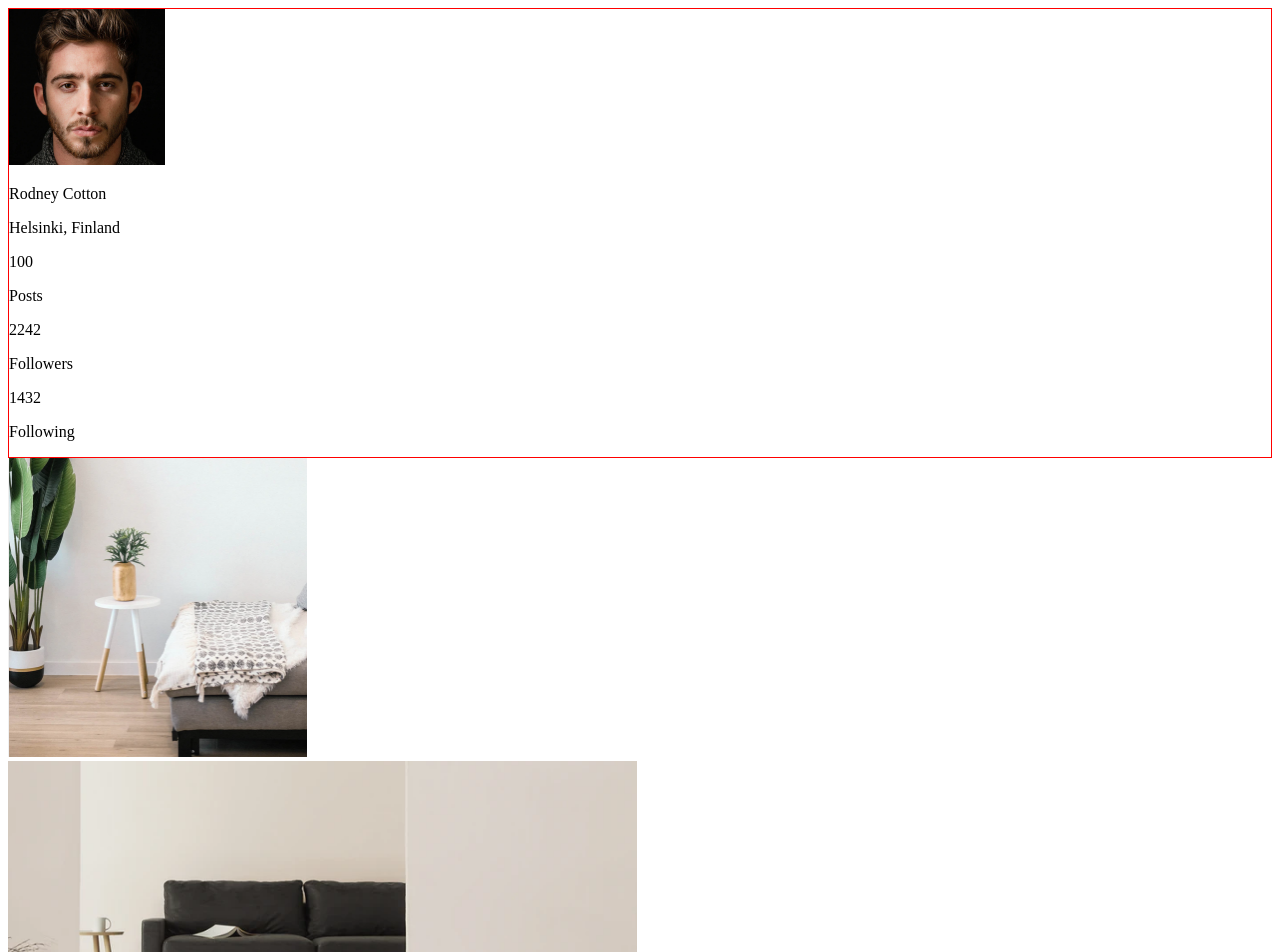
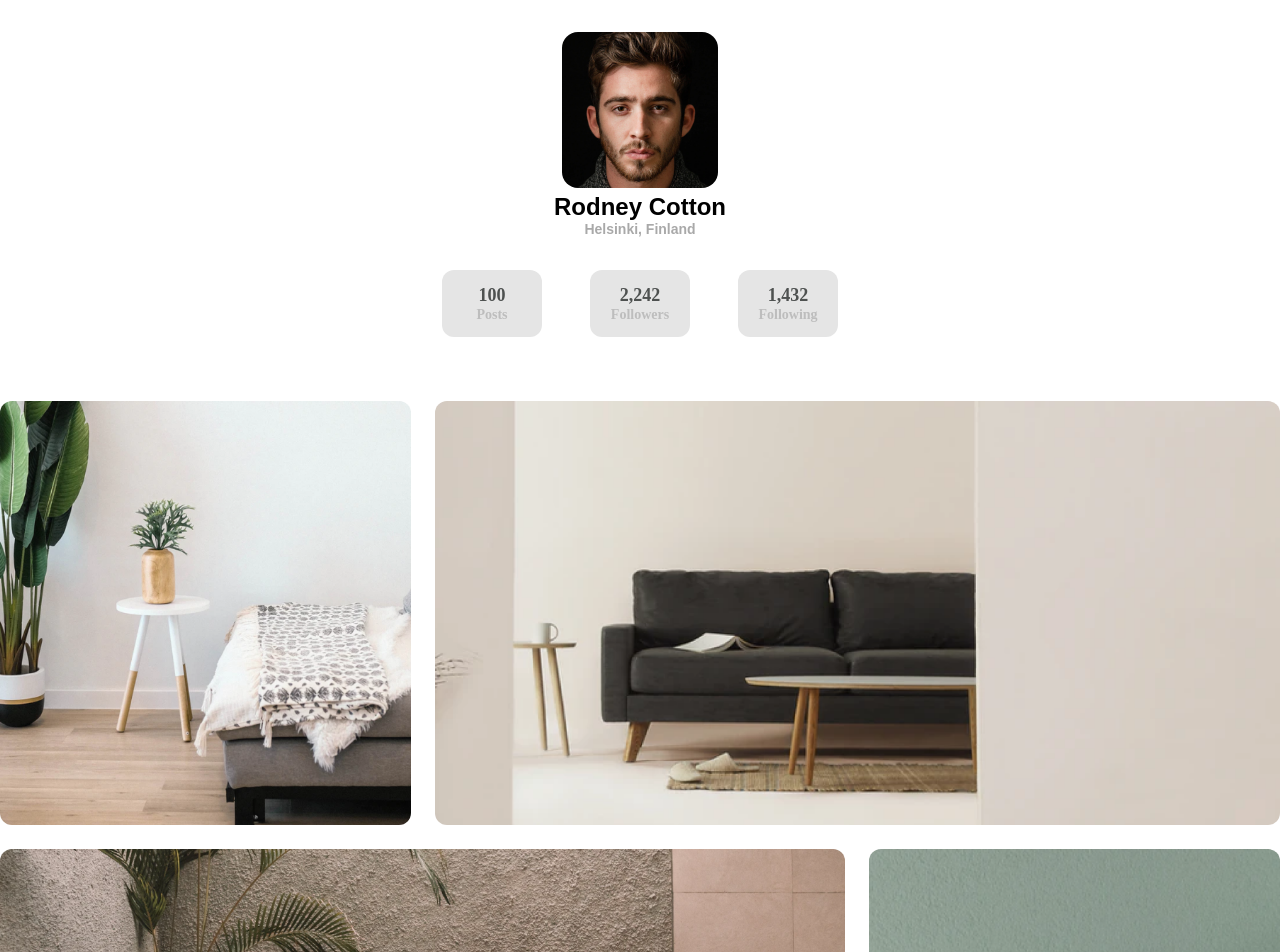
Before and after one commit to iamdarshangowda/My-Gallery, a plain HTML site: page index.html in a window 1280 px wide. Shown: the top 952 px of the page. Drawn offline with Linux system fonts and the light colour scheme.

Commit message:
updated css

```diff
--- a/css/style.css
+++ b/css/style.css
@@ -1,56 +1,161 @@
-/*
 * {
   padding: 0;
   margin: 0;
+  box-sizing: inherit;
+}
+
+html {
   box-sizing: border-box;
 }
-*/
 
 .container {
-  display: flex;
-  flex-wrap: wrap;
+  width: 60%;
+  margin: 2rem auto;
 }
 
-.top-box {
-    border: 1px solid red;
-    width: 100%;
+.profile {
+  display: flex;
+  flex-direction: column;
+  align-items: center;
 }
 
-.profile-img {
+.profile-img img {
   width: 156px;
   height: 156px;
+  border-radius: 16px;
 }
 
-.all-photos {
-    width: 80%;
+h3 {
+  font-family: 'Montserrat', sans-serif;
+  font-style: normal;
+  font-weight: 600;
+  font-size: 24px;
+  line-height: 29px;
 }
 
-.photo1 {
-  width: 299px;
-  height: 299px;
+h4 {
+  font-family: 'Montserrat', sans-serif;
+  font-style: normal;
+  font-weight: 600;
+  font-size: 14px;
+  line-height: 17px;
+  color: #A9A9A9;
 }
 
-.photo2 {
-  width: 629px;
-  height: 299px;
+.cards {
+  display: flex;
+  justify-content: center;
+  align-items: center;
+  margin-top: 24px;
 }
 
-.photo3 {
-    width: 627px;
-height: 299px;
+.card {
+  display: flex;
+  flex-direction: column;
+  justify-content: center;
+  width: 100px;
+  height: 67px;
+  background: #E5E5E5;
+  border-radius: 12px;
+  margin: 0 24px;
 }
 
-.photo4 {
-    width: 297px;
-height: 630px;
+.number {
+  font-family: 'Montserrat';
+  font-style: normal;
+  font-weight: 600;
+  font-size: 18px;
+  line-height: 22px;
+  text-align: center;
+  color: #4E5150;
 }
 
-.photo5 {
-    width: 299px;
-height: 299px;
+.text {
+  font-family: 'Montserrat';
+  font-style: normal;
+  font-weight: 600;
+  font-size: 14px;
+  line-height: 17px;
+  text-align: center;
+  color: #BDBDBD;
 }
 
-.photo6 {
-    width: 299px;
-height: 299px;
+.posts {
+  margin-top: 64px;
+  display: grid;
+  width: 100%;
+  gap: 1.5rem;
+  grid-template-rows: repeat(3, 1fr);
+  grid-template-columns: repeat(3, 1fr);
 }
+
+.image{
+  width: 100%;
+  height: 100%;
+  border-radius: 12px;
+  object-fit: cover;
+  display: block;
+}
+
+.img1 {
+  grid-column: 1 / span 1;
+  grid-row: 1 /span 1;
+}
+
+.img2 {
+  grid-column: 2 / span 2;
+  grid-row: 1 /span 1;
+}
+
+.img3 {
+  grid-column: 1 / span 2;
+  grid-row: 2 /span 1;
+}
+
+.img4 {
+  grid-column: 3 / span 1;
+  grid-row: 2 /span 2;
+}
+
+footer {
+  font-size: 14px;
+  font-family: 'Montserrat', sans-serif;
+  font-weight: 700 bold;
+  color: #A9A9A9;
+  text-align: center;
+  margin-top: 134px;
+  margin-bottom: 24px;
+}
+
+footer a {
+  font-size: 14px;
+  font-family: 'Montserrat', sans-serif;
+  font-weight: 700 bold;
+  color: #A9A9A9;
+  text-align: center;
+  text-decoration: none;
+}
+
+footer a:hover {
+  border-bottom: 2px solid #A9A9A9;
+}
+
+/* Media Queries */
+
+/* Tablet */
+
+@media(max-width:968px){
+  .container {
+      width: 80%;
+    margin: 1.2rem auto;
+  }
+}
+
+/* Mobile */
+
+@media(max-width:500px){
+  .container {
+      width: 90%;
+    margin: 1rem auto;
+  }
+}
--- a/index.html
+++ b/index.html
@@ -18,46 +18,65 @@
     <title>My Gallery</title>
   </head>
   <body>
-    <main class="container">
-      <header class="top-box">
-        <section class="profile-box">
-          <img class="profile-img" src="profilePhoto.png" alt="profile-photo">
-          <p>Rodney Cotton</p>
-          <p>Helsinki, Finland</p>
-        </section>
-        <section class="profile-details">
-          <p>100</p>
-          <p>Posts</p>
-        </section>
-        <section class="profile-details">
-          <p>2242</p>
-          <p>Followers</p>
-        </section>
-        <section class="profile-details">
-          <p>1432</p>
-          <p>Following</p>
-        </section>
+    <div class="container">
+
+    <!--Profile Details-->
+      <header class="profile">
+        <div class="profile-img">
+          <img src="profilePhoto.png" alt="Profile Image">
+        </div>
+        <h3 class="name">Rodney Cotton</h3>
+        <h4 class="location">Helsinki, Finland</h4>
+        </div>
+
+        <div class="cards">
+          <div class="card">
+            <p class="number">100</p>
+            <p class="text">Posts</p>
+          </div>
+
+          <div class="card">
+            <p class="number">2,242</p>
+            <p class="text">Followers</p>
+          </div>
+
+          <div class="card">
+            <p class="number">1,432</p>
+            <p class="text">Following</p>
+          </div>
+        </div>
       </header>
-        <section class="all-photos">
-          <img class="photo1" src="photo1.png" alt="photo1">
-        <section class="all-photos">
-          <img class="photo2" src="photo2.png" alt="photo2">
-        </section>
-        <section class="all-photos">
-          <img class="photo3" src="photo3.png" alt="photo3">
-        </section>
-        <section class="all-photos">
-          <img class="photo4" src="photo_4.png" alt="photo4">
-        </section>
-        <section class="all-photos">
-          <img class="photo5" src="photo5.png" alt="photo5">
-        </section>
-        <section class="all-photos">
-          <img class="photo6" src="photo6.png" alt="photo6">
-        </section>
-    </main>
+
+      <!--Images-->
+      <main class="posts">
+        <div class="img1 g-img">
+          <img src="photo1.png" alt="Image 1" class="image">
+        </div>
+
+        <div class="img2 g-img">
+          <img src="photo2.png" alt="Image 2" class="image">
+        </div>
+
+        <div class="img3 g-img">
+          <img src="photo3.png" alt="Image 3" class="image">
+        </div>
+
+        <div class="img4 g-img">
+          <img src="photo_4.png" alt="Image 1" class="image">
+        </div>
+
+        <div class="img5 g-img">
+          <img src="photo5.png" alt="Image 1" class="image">
+        </div>
+
+        <div class="img6 g-img">
+          <img src="photo6.png" alt="Image 1" class="image">
+        </div>
+
+      </main>
+    </div>
     <footer>
-      <p>created by<a href="https://github.com/iamdarshangowda" alt="darshan gowda"></p>
+      <p>created by <a href="https://github.com/iamdarshangowda">Darshan Gowda</a></p>
     </footer>
   </body>
 </html>
```
